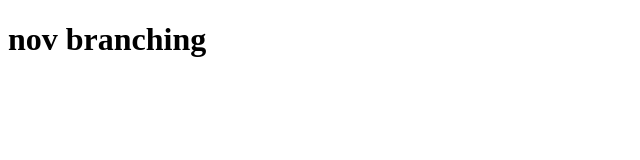
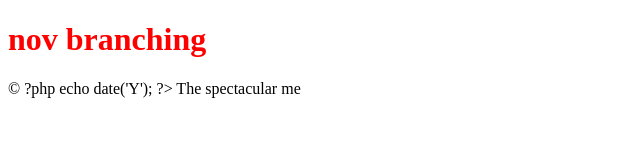
Before and after one commit to Robertloc/branch, a plain HTML site: page index.html in a window 1280 px wide. Shown: the whole page, without its empty margins (0-640 px from the left). Drawn offline with Linux system fonts and the light colour scheme.

Commit message:
new footer

```diff
--- a/index.html
+++ b/index.html
@@ -9,11 +9,13 @@
         <title></title>
         <meta name="description" content="">
         <meta name="viewport" content="width=device-width, initial-scale=1">
-        <link rel="stylesheet" href="">
+        <link rel="stylesheet" href="style.css">
     </head>
     <body>
           <h1>nov branching</h1>
-
+          <footer>
+            &copy; ?php echo date('Y'); ?> The spectacular me
+        </footer>
         <script src="" async defer></script>
     </body>
 </html>
```
